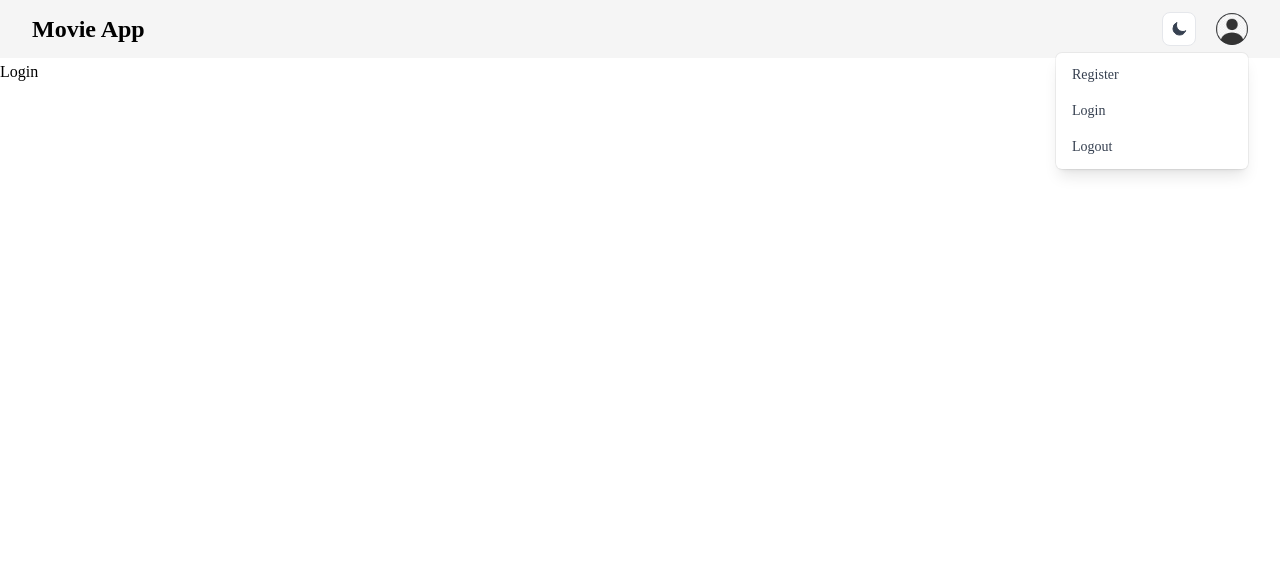
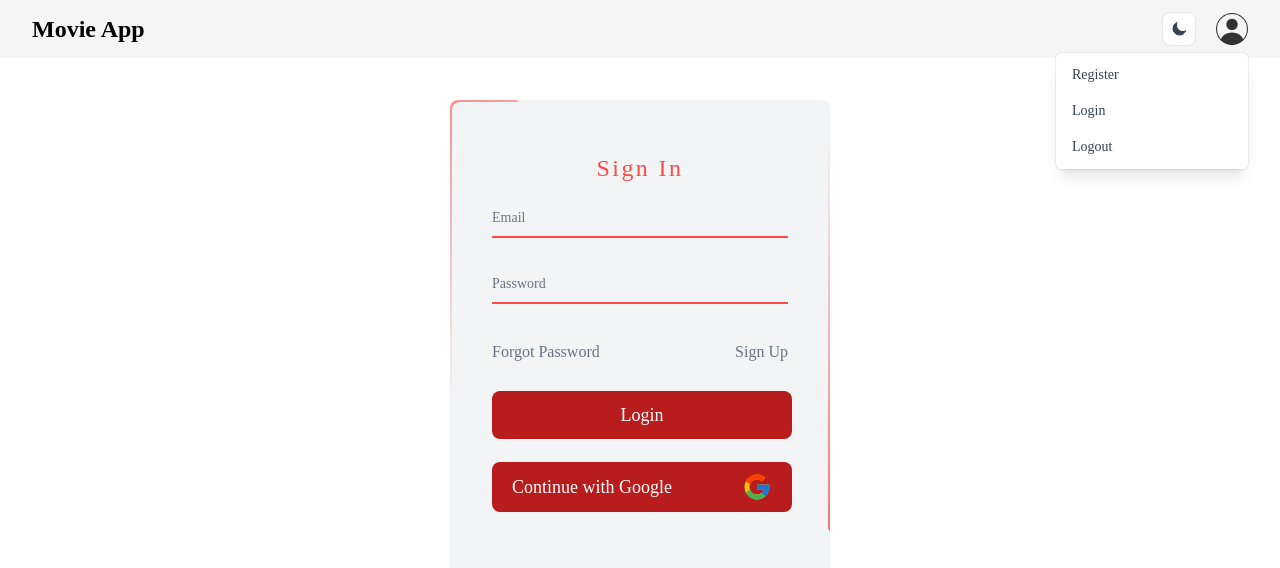
Before and after one commit to MuzafferKocak/movie-app, a React (Create React App) app: page /login in a window 1280 px wide. Both pictures are taken after a click on the button "Open user menu". Shown: the top 568 px of the page. Built offline with nearby package versions, Linux system fonts and the light colour scheme; no server answers.

Commit message:
toastynotify

```diff
--- a/src/App.js
+++ b/src/App.js
@@ -1,3 +1,4 @@
+import { ToastContainer } from "react-toastify";
 import AuthProvider from "./context/AuthProvider";
 import AppRouter from "./router/AppRouter";
 
@@ -6,6 +7,7 @@
     <div className="dark:bg-gray-dark-main min-h-screen">
       <AuthProvider>
         <AppRouter />
+        <ToastContainer/>
       </AuthProvider>
     </div>
   );
--- a/src/components/Navbar.jsx
+++ b/src/components/Navbar.jsx
@@ -12,7 +12,7 @@
 
 export default function Navbar() {
 
-    const {currentUser} = useAuthContext()
+    const {currentUser, logOut} = useAuthContext()
 //   const currentUser = { displayName: "MEK" };
   // const currentUser = false
   return (
@@ -72,6 +72,7 @@
                 <MenuItem>
                   <span
                     role="button"
+                    onClick={()=> logOut()}
                     className="block px-4 py-2 text-sm text-gray-700 data-[focus]:bg-gray-100 cursor-pointer"
                   >
                     Logout
--- a/src/context/AuthProvider.jsx
+++ b/src/context/AuthProvider.jsx
@@ -1,7 +1,8 @@
 import React, { createContext, useContext, useState } from "react";
 import { auth } from "../auth/firebase";
-import { createUserWithEmailAndPassword } from "firebase/auth";
+import { createUserWithEmailAndPassword, signInWithEmailAndPassword, signOut } from "firebase/auth";
 import { useNavigate } from "react-router-dom";
+import { toastErrorNotify, toastSuccessNotify } from "../helpers/ToastNotify";
 
 const AuthContext = createContext();
 
@@ -14,6 +15,7 @@
   const [currentUser, setCurrentUser] = useState(false);
   const navigate = useNavigate()
 
+  //* neu Benutzer
   const createUser = async (email, password) => {
     try {
       const userCredential = await createUserWithEmailAndPassword(
@@ -23,12 +25,38 @@
       );
       console.log(userCredential);
       navigate("/login")
+      toastSuccessNotify("Registered successfully")
     } catch (error) {
-        console.log(error);
+        toastErrorNotify(error.message)
     }
   };
 
-  const values = { currentUser, createUser };
+  //* aktueller benutzer
+  const signIn = async (email, password) => {
+    try {
+      const userCredential = await signInWithEmailAndPassword(
+        auth,
+        email,
+        password
+      );
+      console.log(userCredential);
+      navigate("/")
+      toastSuccessNotify("Logged in successfully")
+    } catch (error) {
+        toastErrorNotify(error.message)
+    }
+  };
+
+  const logOut = () => {
+    signOut(auth).then(()=>{
+        toastSuccessNotify("Logged out successfully")
+        //Sign-out successful.
+    }).catch((error)=> {
+        //An error happened
+    })
+  }
+
+  const values = { currentUser, createUser, signIn, logOut };
 
   return <AuthContext.Provider value={values}>{children}</AuthContext.Provider>;
 };
--- /dev/null
+++ b/src/helpers/ToastNotify.js
@@ -0,0 +1,34 @@
+import { toast } from "react-toastify";
+
+export const toastWarnNotify = (msg) => {
+  toast.warn(msg, {
+    autoClose: 5000,
+    hideProgressBar: false,
+    closeOnClick: true,
+    pauseOnHover: true,
+    draggable: true,
+    progress: undefined,
+  });
+};
+
+export const toastSuccessNotify = (msg) => {
+  toast.success(msg, {
+    autoClose: 3000,
+    hideProgressBar: false,
+    closeOnClick: true,
+    pauseOnHover: true,
+    draggable: true,
+    progress: undefined,
+  });
+};
+
+export const toastErrorNotify = (msg) => {
+  toast.error(msg, {
+    autoClose: 5000,
+    hideProgressBar: false,
+    closeOnClick: true,
+    pauseOnHover: true,
+    draggable: true,
+    progress: undefined,
+  });
+};
--- a/src/index.js
+++ b/src/index.js
@@ -3,6 +3,7 @@
 import './index.css';
 import App from './App';
 import { BrowserRouter } from 'react-router-dom';
+import 'react-toastify/dist/ReactToastify.css';
 
 
 const root = ReactDOM.createRoot(document.getElementById('root'));
--- a/src/pages/Login.jsx
+++ b/src/pages/Login.jsx
@@ -1,9 +1,87 @@
-import React from 'react'
+import React, { useState } from "react";
+import GoogleIcon from "../assets/icons/GoogleIcon";
+import { useAuthContext } from "../context/AuthProvider";
+import { Link } from "react-router-dom";
 
 const Login = () => {
+  //* kombinierte state
+  const [info, setInfo] = useState({
+    email: "",
+    password: "",
+  });
+  const { signIn } = useAuthContext();
+
+  const handleChange = (e) =>
+    setInfo({ ...info, [e.target.name]: e.target.value });
+  console.log(info);
+
+  const { email, password } = info;
+
+  const handleSubmit = (e) => {
+    e.preventDefault();
+    signIn(email, password);
+  };
+
   return (
-    <div>Login</div>
-  )
-}
+    <div className="flex justify-center">
+      <div className="overflow-hidden flex-1 h-screen justify-center items-center dark:bg-gray-dark-main">
+        <div className={`form-container mt-[5vh] w-[380px] h-[500px] `}>
+          <form onSubmit={handleSubmit}>
+            <h2 className="text-red-main text-2xl font-[500] text-center tracking-[0.1em] mb-3">
+              Sign In
+            </h2>
 
-export default Login
+            <div className="relative z-0 w-full mb-6 group">
+              <input
+                name="email"
+                className="peer"
+                type="email"
+                placeholder=" "
+                required
+                onChange={handleChange}
+              />
+              <label htmlFor="floating_email">Email</label>
+            </div>
+            <div className="relative z-0 w-full mb-6 group">
+              <input
+                name="password"
+                className="peer"
+                type="password"
+                placeholder=" "
+                required
+                onChange={handleChange}
+              />
+              <label htmlFor="floating_password">Password</label>
+            </div>
+            <div className="flex justify-between">
+              <span
+                // onClick={() => forgotPassword(email)}
+                className="py-3 font-[0.75em] cursor-pointer decoration-none text-gray-500 hover:text-[#ff4b45]"
+              >
+                Forgot Password
+              </span>
+              <Link
+                className="py-3 font-[0.75em] cursor-pointer decoration-none text-gray-500 hover:text-[#ff4b45]"
+                to="/register"
+              >
+                Sign Up
+              </Link>
+            </div>
+            <button className="btn-danger" type="submit">
+              Login
+            </button>
+            <button
+              className="flex justify-between text-center items-center btn-danger"
+              type="button"
+            >
+              Continue with Google
+              <GoogleIcon color="currentColor" />
+            </button>
+          </form>
+        </div>
+      </div>
+    </div>
+  );
+};
+
+export default Login;
```
